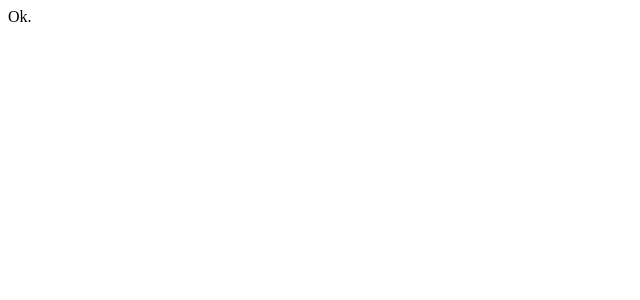
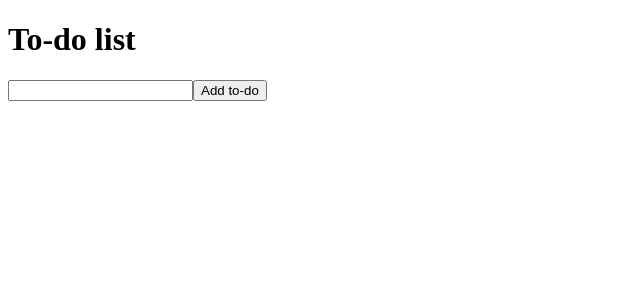
Before and after one commit to setup4er/To-Do-List, a React (Create React App) app: page / in a window 1280 px wide. Shown: the top 300 px of the page, without its empty margins (0-640 px from the left). Built offline with nearby package versions, Linux system fonts and the light colour scheme.

Commit message:
Created React To-do list

```diff
--- a/public/index.html
+++ b/public/index.html
@@ -21,7 +21,7 @@
       work correctly both with client-side routing and a non-root public URL.
       Learn how to configure a non-root public URL by running `npm run build`.
     -->
-    <title>React App</title>
+    <title>To-do list</title>
   </head>
   <body>
     <noscript>You need to enable JavaScript to run this app.</noscript>
--- a/src/App.jsx
+++ b/src/App.jsx
@@ -1,7 +1,48 @@
+import { useState } from "react";
+import { ToDoSection } from "./components/ToDoSection";
+
 
 function App() {
+  const [value, setValue] = useState('');
+  const [todoListArray, setTodoListArray] = useState([]);
+
+  const onChangeInputHandler = (event) => {
+    setValue(event.target.value);
+  };
+
+  const onClickTodoHandler = () => {
+    setTodoListArray([...todoListArray, { text: value ? value : "( none )", isPassed: false }]);
+    setValue('');
+  };
+
+  const onClickDeleteHandler = (index) => {
+    setTodoListArray(todoListArray.filter((_,i) => i != index))
+  }
+
+  const toggleTodoStatus = (index) => {
+    setTodoListArray(
+      todoListArray.map((todo, i) =>
+        i === index ? { ...todo, isPassed: !todo.isPassed } : todo
+      )
+    );
+  };
+
   return (
-    <div>Ok.</div>
+    <div className="wrapper">
+      <div className="title">
+        <h1>To-do list</h1>
+      </div>
+      <div className="input-section">
+        <input className="input-section-item" type="text" value={value} onChange={onChangeInputHandler} />
+        <input className="input-section-item" type="button" value="Add to-do" onClick={onClickTodoHandler} />
+      </div>
+      <div className="todo-section">
+        <ToDoSection
+          onClickDeleteHandler = {onClickDeleteHandler}
+          todoListArray={todoListArray}
+          toggleTodoStatus={toggleTodoStatus}/>
+      </div>
+    </div>
   );
 }
 
--- /dev/null
+++ b/src/components/ToDoSection.jsx
@@ -0,0 +1,34 @@
+
+import React from "react"
+
+export const ToDoSection = ({onClickDeleteHandler, todoListArray, toggleTodoStatus}) =>{
+    return todoListArray.map((todo, index) => (
+          // Text
+          <div key={index} className="todo-item">
+            <span style={{
+              textDecoration: todo.isPassed ? 'line-through' : 'none',
+              color: todo.isPassed ? 'green' : 'black'
+              }}>
+              {todo.text}
+            </span>
+
+            <input //checkbox
+              className="todo-activity"
+              type="checkbox"
+              checked={todo.isPassed}
+              style={{
+                display: todo.text === '( none )' ? 'none' : 'inline'
+              }}
+              onChange={() => toggleTodoStatus(index)}
+            />
+
+            <input //cross button
+            className="todo-activity"
+            type="button"
+            value="X"
+            onClick={() => onClickDeleteHandler(index)}
+            />
+
+          </div>
+        ))
+}
```
